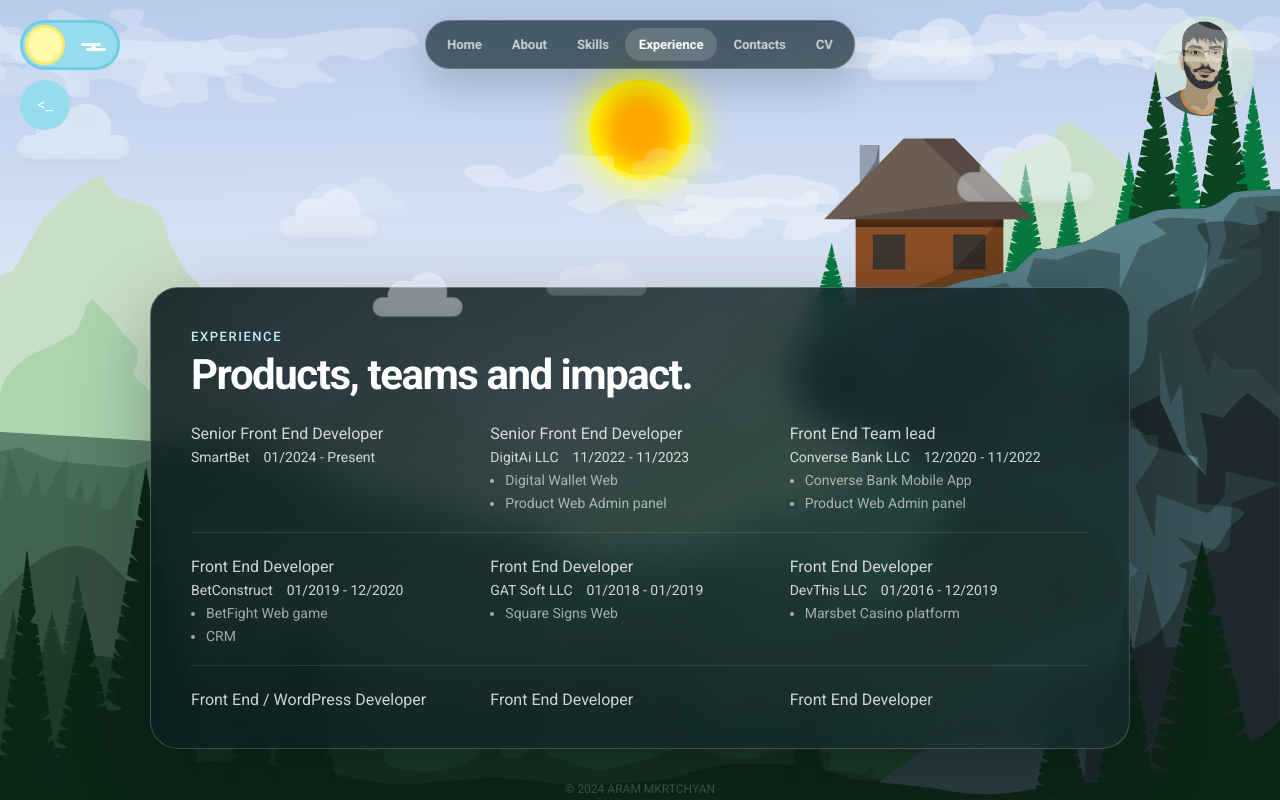
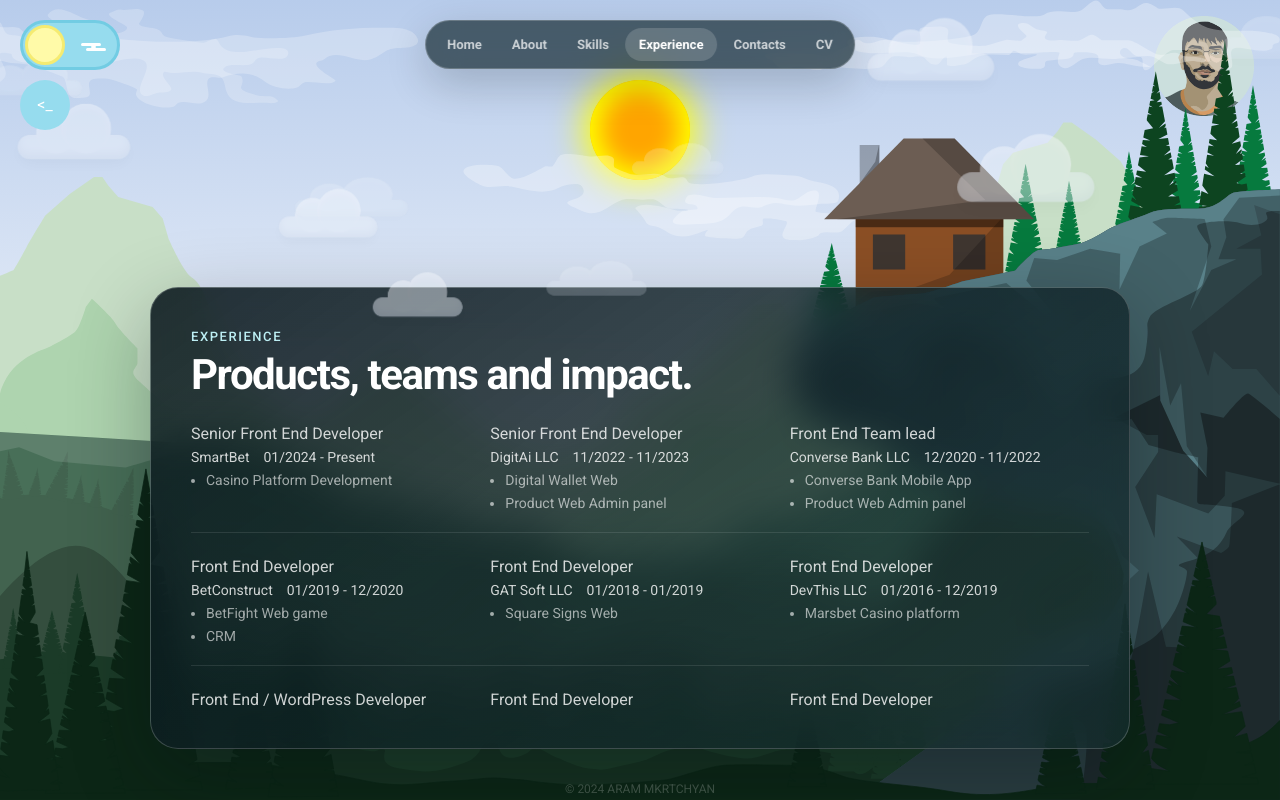
Before and after one commit to decoder10/portfolio, a React (Create React App) app: page /experience in a window 1280 px wide. Built offline with nearby package versions, Linux system fonts and the light colour scheme.

Commit message:
Describe SmartBet casino platform work

```diff
--- a/src/ui/experience/experience-config.ts
+++ b/src/ui/experience/experience-config.ts
@@ -2,7 +2,7 @@
   {
     position: 'Senior Front End Developer',
     employer: 'SmartBet',
-    list: [],
+    list: ['Casino Platform Development'],
     date: '01/2024 - Present',
   },
   {
```
